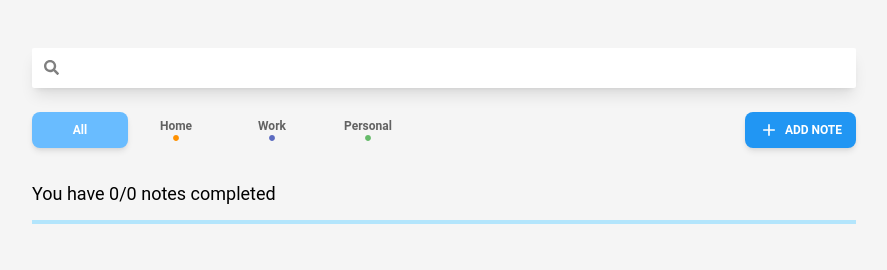
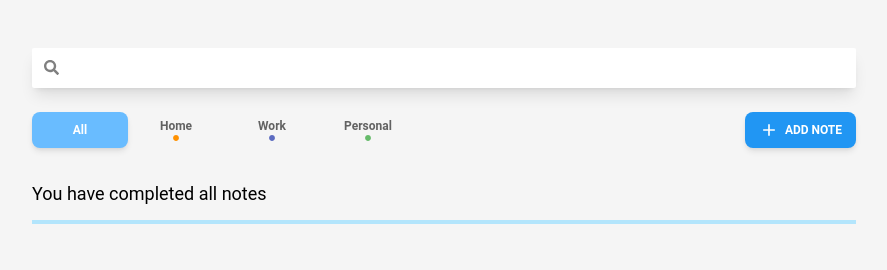
Before and after one commit to theago-ls/notes-app, a React (Vite) app: page / in a window 1280 px wide. Shown: the top 270 px of the page, without its empty margins (196-1083 px from the left). Built offline with nearby package versions, Linux system fonts and the light colour scheme.

Commit message:
fix: CompletedProgressBar message when all notes are completed

```diff
--- a/src/components/CompletedProgressBar.tsx
+++ b/src/components/CompletedProgressBar.tsx
@@ -10,9 +10,15 @@ export default function CompletedProgressBar({
 	completedNotes,
 	totalNotes
 }: CompletedProgressBarProps): ReactElement {
+	const isAllNotesCompleted = completedNotes === totalNotes
+
 	return (
 		<section className='mt-8 w-full max-w-[824px]'>
-			<p className='text-lg'>{`You have ${completedNotes}/${totalNotes} notes completed`}</p>
+			<p className='text-lg'>
+				{isAllNotesCompleted
+					? 'You have completed all notes'
+					: `You have ${completedNotes}/${totalNotes} notes completed`}
+			</p>
 			<Progress
 				value={(completedNotes / totalNotes) * 100}
 				className='mt-3 h-1 rounded-none bg-light-blue-100'
```
Also changed, not shown: 2 other files (tests, documents, lock files or other folders).
